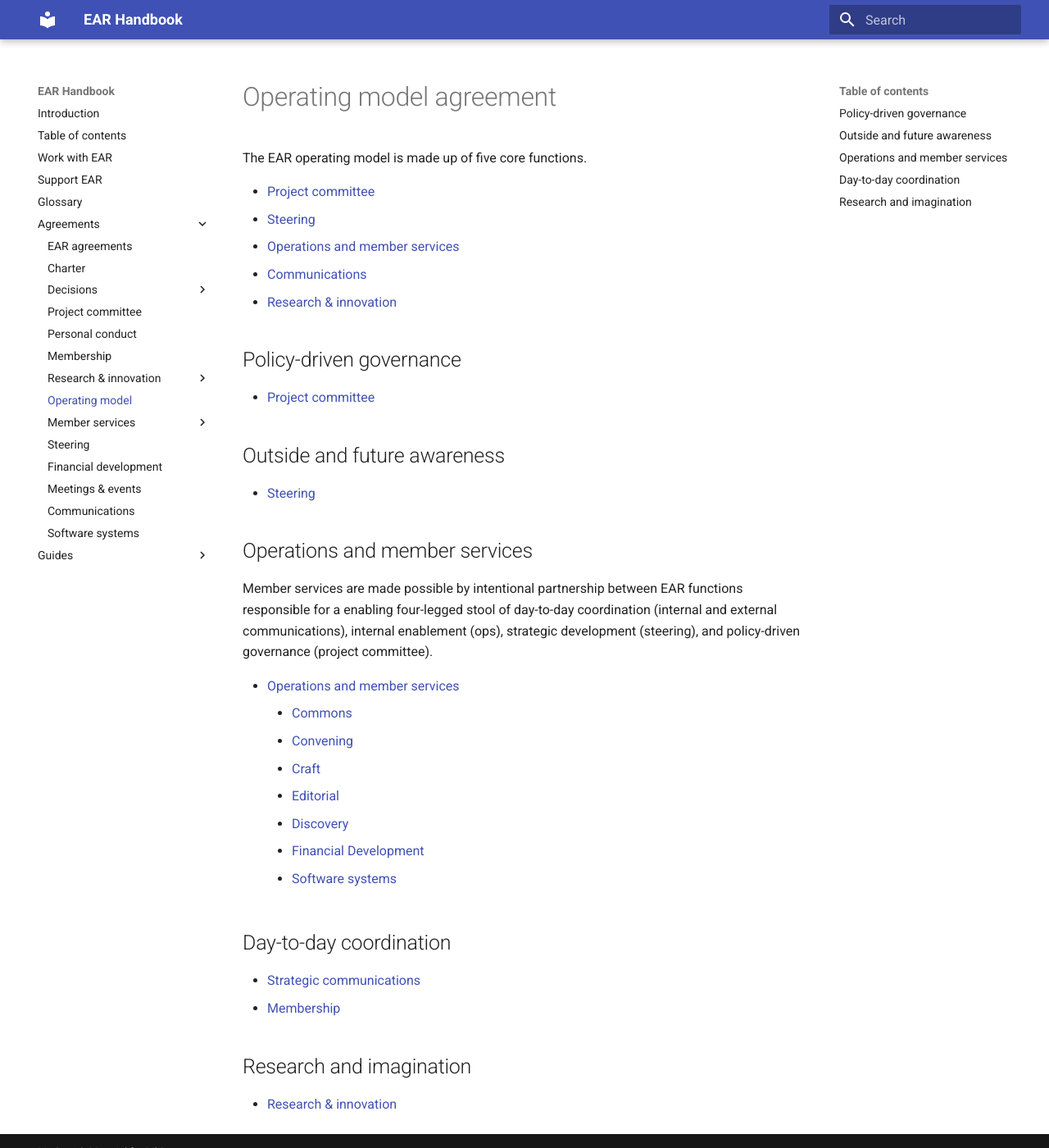
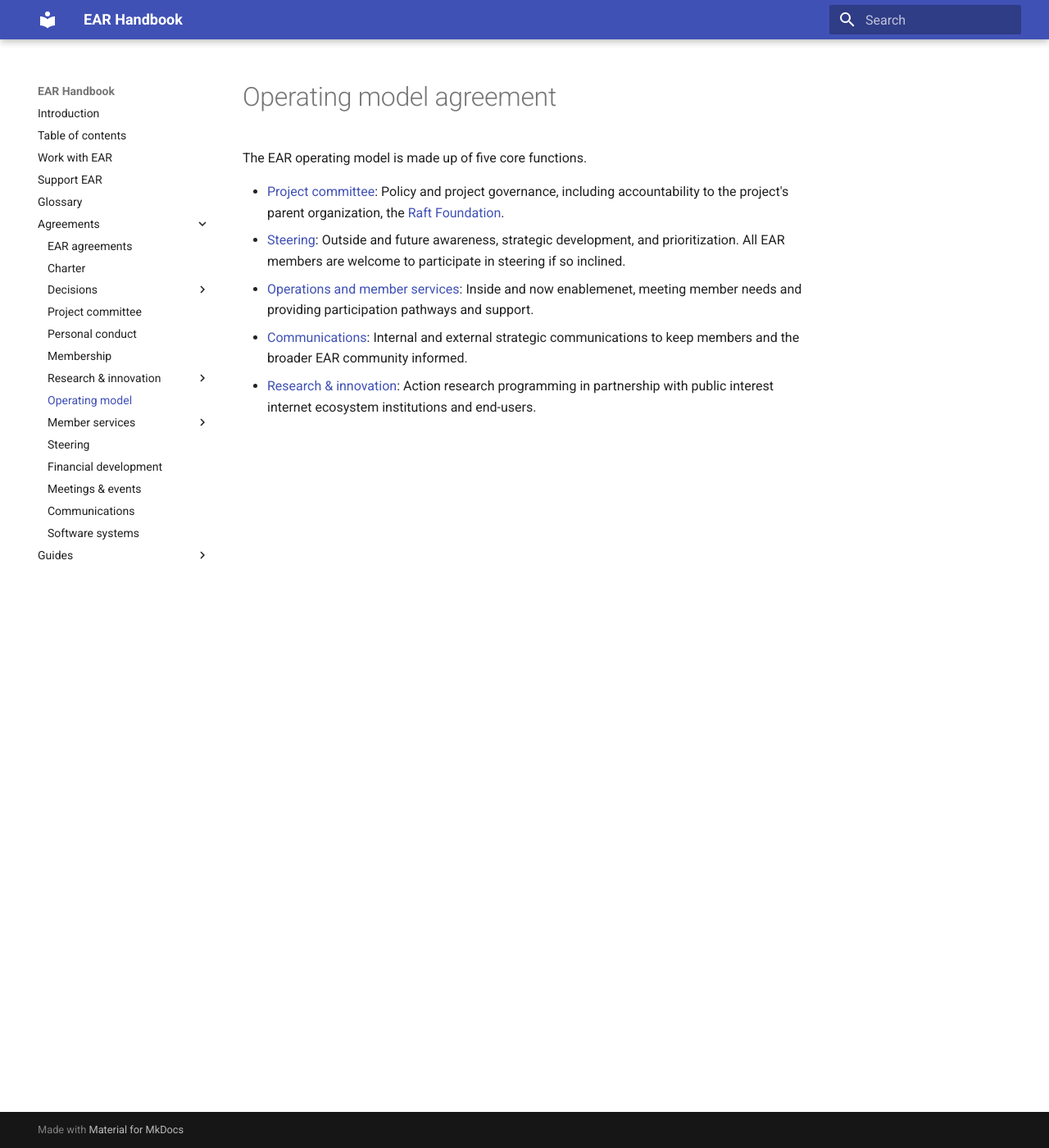
Before and after one commit to EcosystemActionResearch/Handbook, an MkDocs documentation site: the page built from docs/agreements/operating-model.md, in a window 1280 px wide and 1400 px high. Shown: the whole window at 82% size. Built offline with MkDocs 1.6.1 and Material for MkDocs 9.7.7, drawn with Linux system fonts in a browser that asks for light colours.

Commit message:
Shorted to five bullet points, add descriptions
Signed-off-by: Christian Alden Jacobs <christian@jacobs.io>

```diff
--- a/docs/agreements/operating-model.md
+++ b/docs/agreements/operating-model.md
@@ -2,33 +2,8 @@
 
 The EAR operating model is made up of five core functions.
 
-- [Project committee](project-committee.md)
-- [Steering](steering.md)
-- [Operations and member services](internal-services/index.md)
-- [Communications](communications.md)
-- [Research & innovation](research-imagination/index.md)
-
-## Policy-driven governance
-- [Project committee ](project-committee.md)
-
-## Outside and future awareness
-- [Steering](steering.md)
-
-## Operations and member services
-Member services are made possible by intentional partnership between EAR functions responsible for a enabling four-legged stool of day-to-day coordination (internal and external communications), internal enablement (ops), strategic development (steering), and policy-driven governance (project committee).
-
-- [Operations and member services](internal-services/index.md)
-	- [Commons](internal-services/commons.md)
-	- [Convening](internal-services/convening.md)
-	- [Craft](internal-services/craft.md)
-	- [Editorial](internal-services/editorial.md)
-	- [Discovery](internal-services/discovery.md)
-	- [Financial Development](internal-services/development.md)
-	- [Software systems](internal-services/software-systems.md)
-
-## Day-to-day coordination
-- [Strategic communications](communications.md)
-- [Membership](membership.md)
-
-## Research and imagination
-- [Research & innovation](research-imagination/index.md)
+- [Project committee](project-committee.md): Policy and project governance, including accountability to the project's parent organization, the [Raft Foundation](https://raft.foundation).
+- [Steering](steering.md): Outside and future awareness, strategic development, and prioritization. All EAR members are welcome to participate in steering if so inclined.
+- [Operations and member services](internal-services/index.md): Inside and now enablemenet, meeting member needs and providing participation pathways and support.
+- [Communications](communications.md): Internal and external strategic communications to keep members and the broader EAR community informed.
+- [Research & innovation](research-imagination/index.md): Action research programming in partnership with public interest internet ecosystem institutions and end-users.
```
